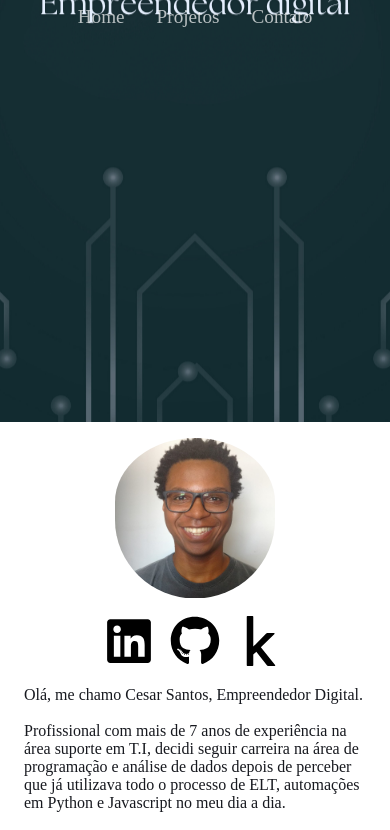
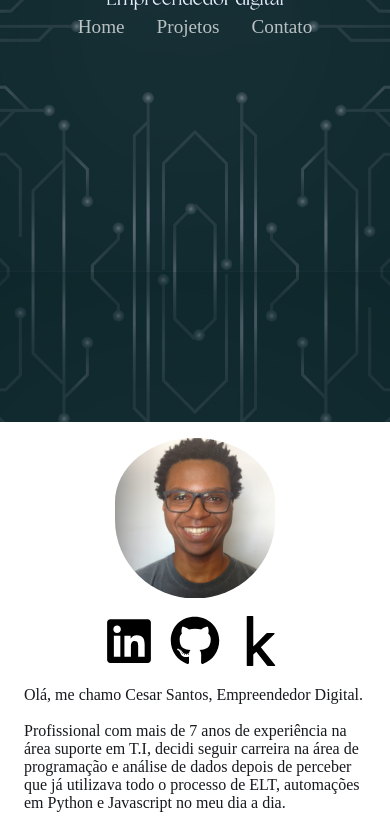
Before and after one commit to CesarSotnas/Cesar_Santos, a React (Vite) app: page / in a window 390 px wide. Shown: the top 830 px of the page. Built offline with nearby package versions, Linux system fonts and the light colour scheme.

Commit message:
Adicionando responsividade

```diff
--- a/src/components/css/NavBar.css
+++ b/src/components/css/NavBar.css
@@ -70,7 +70,8 @@
 
     .navbar {
         padding-left: 0;
-        padding-bottom: 0.3rem;
+        padding-top: 1rem;
+        padding-bottom: 1rem;
     }
 
     .desktop-links {
--- a/src/routes/css/Contato.css
+++ b/src/routes/css/Contato.css
@@ -95,7 +95,7 @@ h3 {
     color: rgb(226, 0, 0);
 }
 
-
+/* Responsividade */
 @media  screen and (max-width: 996px) {
     .formulario img {
         display: none;
@@ -119,8 +119,12 @@ h3 {
         flex-direction: row;
     }
 
+    .contato-formulario-div input:hover {
+        width: 67vw;
+    }
 
-    .contato-formulario-div input, .contato-formulario-div textarea {
+
+    .contato-formulario-div input, .contato-formulario-div input:hover, .contato-formulario-div textarea, .contato-formulario-div textarea:hover  {
         width: 67vw;
         height: auto;
         transition: none;
--- a/src/routes/css/Home.css
+++ b/src/routes/css/Home.css
@@ -71,7 +71,7 @@ p {
     padding: 1rem;
 }
 
-@media screen and (max-width: 767px) {
+@media screen and (max-width: 996px) {
     .img-empreendedor {
         display: block;
         background-position: 50% -10%;
@@ -126,11 +126,11 @@ p {
     }
 }
 
-@media screen and (max-width: 996px) {
+@media screen and (max-width: 415px) {
     .img-empreendedor {
         display: block;
-        background-position: 50% 90%;
-        background-size: auto;
+        background-position: 50% 192%;
+        background-size: 300%;
         width: auto;
         height: 50vh;
     }
--- a/src/routes/css/Projetos.css
+++ b/src/routes/css/Projetos.css
@@ -49,3 +49,21 @@
         padding-bottom: 1rem;
     }
 }
+
+@media screen and (max-width: 414px) {
+    .tabela-cards {
+      width: 100vw;
+      height: auto;
+      display: grid;
+      grid-template-columns: 20rem;
+      justify-content: center;
+    }
+
+    .cards {
+        display: flex;
+        flex-direction: column;
+        width: auto;
+        height: auto;
+        padding-bottom: 1rem;
+    }
+}
```
